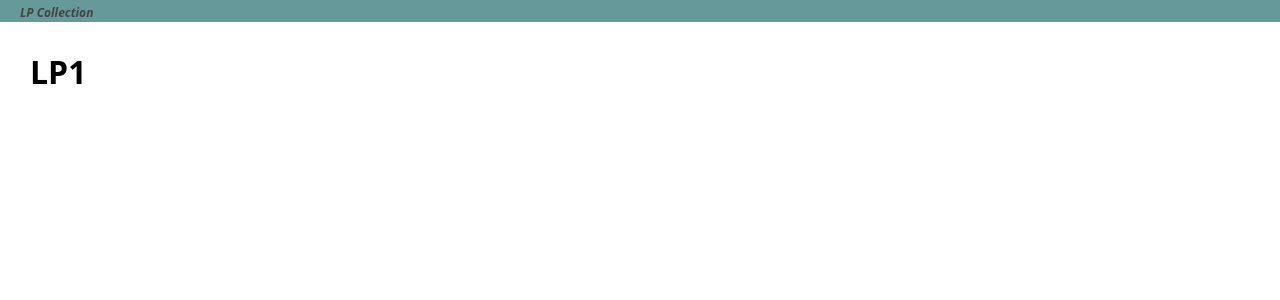
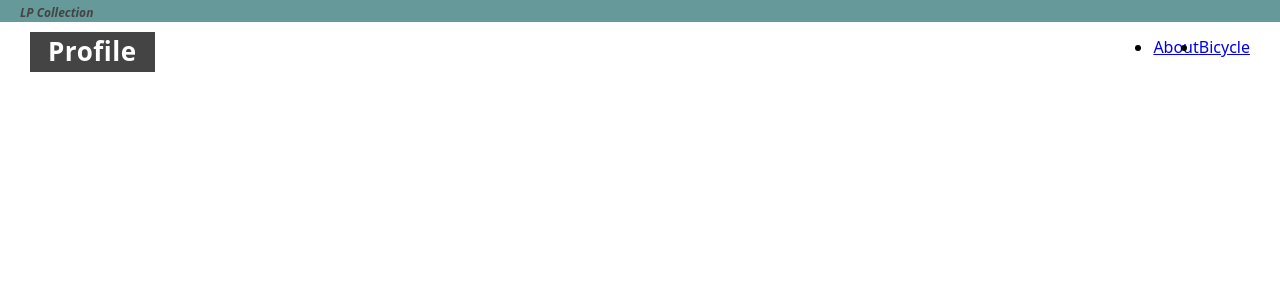
Before and after one commit to aiharanaoya/lp-practice, a Next.js app: page /lp1 in a window 1280 px wide. Shown: the top 300 px of the page. Built offline with nearby package versions, Linux system fonts and the light colour scheme.

Commit message:
feat: マークアップ途中

```diff
--- a/src/pages/lp1/index.module.scss
+++ b/src/pages/lp1/index.module.scss
@@ -1,3 +1,25 @@
-.main-content {
-  padding: 10px 30px;
+.profile-header {
+  display: flex;
+  justify-content: space-between;
+  padding: 0 30px;
 }
+
+.site-title {
+  margin: 10px 0;
+  padding: 5px 18px;
+  background: #444;
+
+  > .link {
+    display: block;
+    font-size: 26px;
+    letter-spacing: 0.02em;
+    color: #fff;
+    text-decoration: none;
+  }
+}
+
+.site-nav {
+  > .list {
+    display: flex;
+  }
+}
--- a/src/pages/lp1/index.tsx
+++ b/src/pages/lp1/index.tsx
@@ -6,11 +6,31 @@ const LP1: NextPage = () => {
   return (
     <>
       <Head>
-        <title>LP1</title>
+        <title>Profile</title>
       </Head>
-      <main className={style['main-content']}>
-        <h1 className={style['main-header']}>LP1</h1>
-      </main>
+      <div className={style['lp1-body']}>
+        <header className={style['profile-header']}>
+          <h1 className={style['site-title']}>
+            <a href="#" className={style['link']}>
+              Profile
+            </a>
+          </h1>
+          <nav className={style['site-nav']}>
+            <ul className={style['list']}>
+              <li className={style['nav-item']}>
+                <a href="#" className={style['link']}>
+                  About
+                </a>
+              </li>
+              <li className={style['item']}>
+                <a href="#" className={style['link']}>
+                  Bicycle
+                </a>
+              </li>
+            </ul>
+          </nav>
+        </header>
+      </div>
     </>
   );
 };
```
